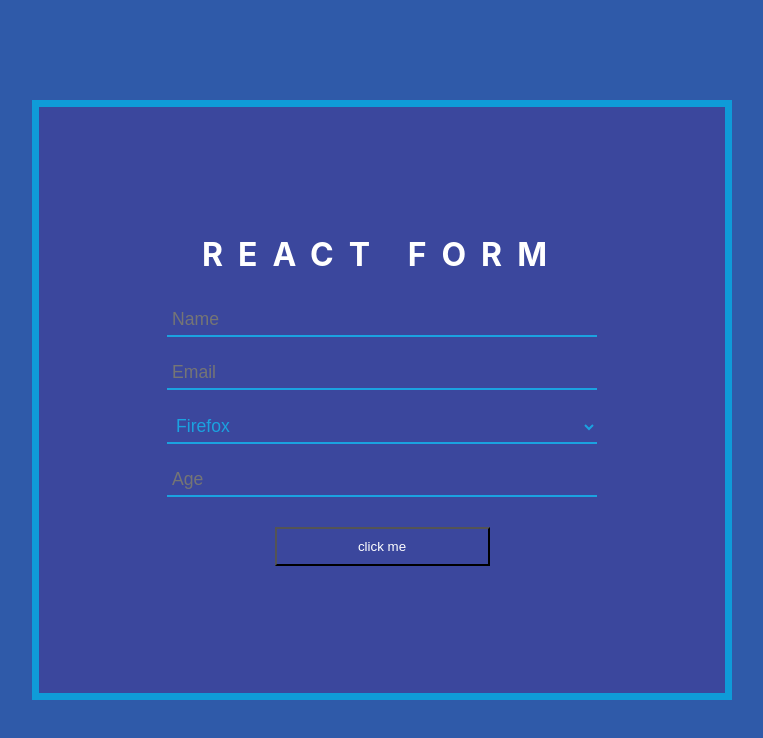
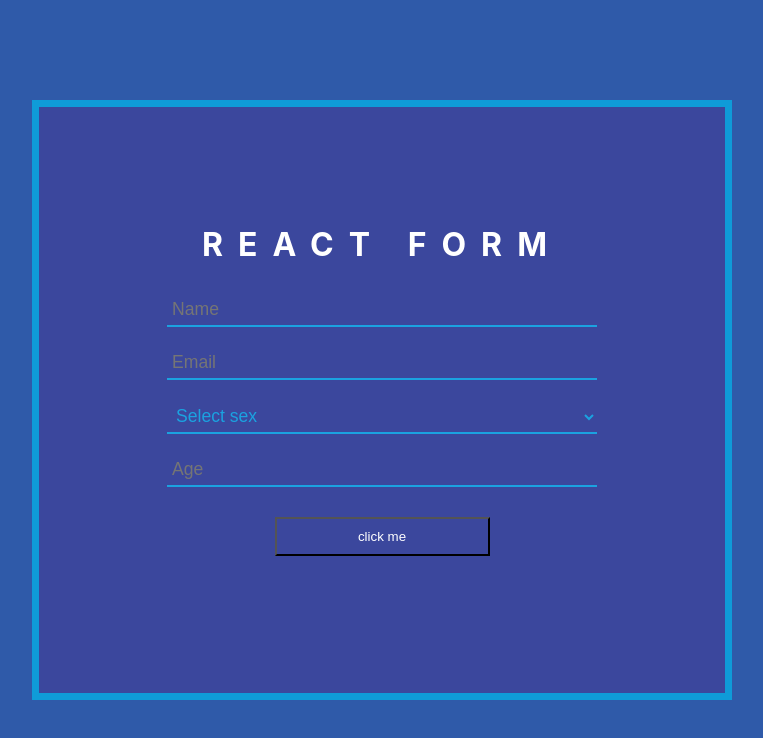
Before and after one commit to gonjila/altexsoft-validation-form, a React (Create React App) app: page / in a window 1280 px wide. Shown: the top 738 px of the page, without its empty margins (258-1021 px from the left). Built offline with nearby package versions, Linux system fonts and the light colour scheme.

Commit message:
creat form validation on blur event

```diff
--- a/src/App.css
+++ b/src/App.css
@@ -28,34 +28,12 @@
   margin-bottom: 20px;
 }
 
-.formWrapper > form {
-  width: 100%;
+.errorWrapper {
+  color: #e0531b;
 
   display: flex;
   flex-direction: column;
-  align-items: center;
-}
-form > input,
-form > select {
-  color: #1ba2e0;
-  font-size: 1.1rem;
-  width: 100%;
-  margin: 10px 0;
-  padding: 5px;
-  border: none;
-  border-bottom: 2px solid #1ba2e0;
-  background-color: transparent;
-}
-form > input:focus {
-  outline: none;
-}
-
-form > button {
-  color: inherit;
-  width: 50%;
-  margin-top: 20px;
-  padding: 10px 0;
-  background-color: transparent;
+  align-items: flex-start;
 }
 
 @media (max-width: 700px) {
--- a/src/App.js
+++ b/src/App.js
@@ -1,33 +1,44 @@
+// FIXME "eslint-disable" წასაშლელია
+/* eslint-disable no-console */
+import { useState } from "react";
+
 import "./App.css";
+import UserForm from "./components/UserForm";
 
 function App() {
-  const onFormSubmit = e => {
-    e.preventDefault();
+  const [validationErrors, setValidationErrors] = useState([]);
+
+  // console.log("validationErrors", validationErrors);
+
+  const setValidateErrorsFunction = (inputField, rule) => {
+    // TODO if an error already exists in the array then nothing should happen
+    setValidationErrors(errors => [
+      ...errors,
+      {
+        id: Math.random(),
+        inputField,
+        type: rule.type,
+        message: rule.message,
+      },
+    ]);
   };
 
   return (
     <div className="App">
       <div className="formWrapper">
         <h1>React Form</h1>
-        <form onSubmit={onFormSubmit}>
-          <input name="text" type="text" placeholder="Name" />
-          <input name="email" type="email" placeholder="Email" />
-          <select name="select" id="browsers">
-            <option value="Edge">Edge</option>
-            <option value="Firefox" selected>
-              Firefox
-            </option>
-            <option value="Chrome">Chrome</option>
-            <option value="Opera">Opera</option>
-            <option value="Safari">Safari</option>
-          </select>
-          <input name="number" type="number" placeholder="Age" />
 
-          <button type="submit" disabled={false}>
-            click me
-          </button>
-        </form>
-        <div className="errorWrapper">{null}</div>
+        <UserForm setValidationErrors={setValidateErrorsFunction} />
+
+        <div className="errorWrapper">
+          {validationErrors.map(error => {
+            return (
+              <span key={error.id} className="error_message">
+                <strong>{error.inputField}</strong> - {error.message}
+              </span>
+            );
+          })}
+        </div>
       </div>
     </div>
   );
--- /dev/null
+++ b/src/components/UserForm.css
@@ -0,0 +1,30 @@
+form {
+  width: 100%;
+  margin-bottom: 20px;
+
+  display: flex;
+  flex-direction: column;
+  align-items: center;
+}
+form > input,
+form > select {
+  color: #1ba2e0;
+  font-size: 1.1rem;
+  width: 100%;
+  margin: 10px 0;
+  padding: 5px;
+  border: none;
+  border-bottom: 2px solid #1ba2e0;
+  background-color: transparent;
+}
+form > input:focus {
+  outline: none;
+}
+
+form > button {
+  color: inherit;
+  width: 50%;
+  margin-top: 20px;
+  padding: 10px 0;
+  background-color: transparent;
+}
--- /dev/null
+++ b/src/components/UserForm.jsx
@@ -0,0 +1,116 @@
+// FIXME "eslint-disable" წასაშლელია
+/* eslint-disable no-console */
+/* eslint-disable no-unused-vars */
+import { useRef } from "react";
+
+import "./UserForm.css";
+import userFormRules from "../helper/userFormRules";
+
+function UserForm({ setValidationErrors }) {
+  const nameRef = useRef();
+  const emailRef = useRef();
+  const browser = useRef();
+  const ageRef = useRef();
+
+  const onFormSubmit = e => {
+    e.preventDefault();
+    const enteredName = nameRef.current.value;
+    const enteredEmail = emailRef.current.value;
+    const enteredBrowser = browser.current.value;
+    const enteredAge = ageRef.current.value;
+
+    console.log(enteredName, enteredEmail, enteredBrowser, enteredAge);
+  };
+
+  const onInputBlur = event => {
+    const filteredRules = userFormRules.filter(
+      rule => rule.inputName === event.target.name && rule.validateOn === "blur"
+    );
+
+    filteredRules[0].rules.map(rule => {
+      if (event.target.value.trim() === "" && rule.type === "required") {
+        setValidationErrors(event.target.name, rule);
+      }
+
+      if (event.target.name === "name") {
+        if (
+          rule.type === "minLength" &&
+          event.target.value.length < rule.value
+        ) {
+          setValidationErrors(event.target.name, rule);
+        } else if (
+          rule.type === "maxLength" &&
+          event.target.value.length > rule.value
+        ) {
+          setValidationErrors(event.target.name, rule);
+        }
+      }
+
+      if (event.target.name === "email" && rule.type === "email") {
+        const regEx = /^[\w-.0-9]+@([\w-]+\.)+[\w-]{2,4}$/g;
+
+        if (!regEx.exec(emailRef.current.value)) {
+          setValidationErrors(event.target.name, rule);
+        }
+      }
+
+      if (event.target.name === "sex" && event.target.value === "select") {
+        setValidationErrors(event.target.name, rule);
+      }
+
+      if (event.target.name === "age") {
+        if (event.target.value < rule.value && rule.type === "min") {
+          setValidationErrors(event.target.name, rule);
+        } else if (event.target.value > rule.value && rule.type === "max") {
+          setValidationErrors(event.target.name, rule);
+        }
+      }
+    });
+  };
+
+  return (
+    <form onSubmit={onFormSubmit}>
+      <input
+        name="name"
+        type="text"
+        placeholder="Name"
+        ref={nameRef}
+        onBlur={onInputBlur}
+      />
+
+      <input
+        name="email"
+        type="email"
+        placeholder="Email"
+        ref={emailRef}
+        onBlur={onInputBlur}
+      />
+
+      <select
+        name="sex"
+        id="browsers"
+        defaultValue="select"
+        ref={browser}
+        onBlur={onInputBlur}
+      >
+        <option value="select">Select sex</option>
+        <option value="male">Male</option>
+        <option value="female">Female</option>
+      </select>
+
+      <input
+        name="age"
+        type="number"
+        placeholder="Age"
+        ref={ageRef}
+        onBlur={onInputBlur}
+      />
+
+      <button type="submit" disabled={false}>
+        click me
+      </button>
+    </form>
+  );
+}
+
+export default UserForm;
--- /dev/null
+++ b/src/helper/userFormRules.js
@@ -0,0 +1,70 @@
+const userFormRules = [
+  {
+    inputName: "name",
+    rules: [
+      { type: "required", message: "Field is required" },
+      { type: "minLength", value: 3, message: "Enter few symbols" },
+      { type: "maxLength", value: 99, message: "Max length is 99 symbols" },
+    ],
+    validateOn: "blur",
+  },
+  {
+    inputName: "name",
+    rules: [
+      { type: "required", message: "(Submit) Field is required" },
+      { type: "minLength", value: 3, message: "(Submit) Enter few symbols" },
+      {
+        type: "maxLength",
+        value: 99,
+        message: "(Submit) Max length is 99 symbols",
+      },
+    ],
+    validateOn: "submit",
+  },
+  {
+    inputName: "email",
+    rules: [
+      { type: "required", message: "Field is required" },
+      { type: "email", message: "Incorrect format" },
+    ],
+    validateOn: "blur",
+  },
+  {
+    inputName: "email",
+    rules: [
+      { type: "required", message: "(Submit) Field is required" },
+      { type: "email", message: "(Submit) Incorrect format" },
+    ],
+    validateOn: "submit",
+  },
+  {
+    inputName: "browser",
+    rules: [{ type: "required", message: "Field is required" }],
+    validateOn: "blur",
+  },
+  {
+    inputName: "browser",
+    rules: [{ type: "required", message: "(Submit) Field is required" }],
+    validateOn: "submit",
+  },
+  {
+    inputName: "age",
+    rules: [
+      { type: "required", message: "Field is required" },
+      { type: "min", value: 18, message: "Too young!" },
+      { type: "max", value: 99, message: "Oppps,sorry!" },
+    ],
+    validateOn: "blur",
+  },
+  {
+    inputName: "age",
+    rules: [
+      { type: "required", message: "(Submit) Field is required" },
+      { type: "min", value: 18, message: "(Submit) Too young!" },
+      { type: "max", value: 99, message: "(Submit) Oppps,sorry!" },
+    ],
+    validateOn: "submit",
+  },
+];
+
+export default userFormRules;
```
Also changed, not shown: .eslintrc.json.
